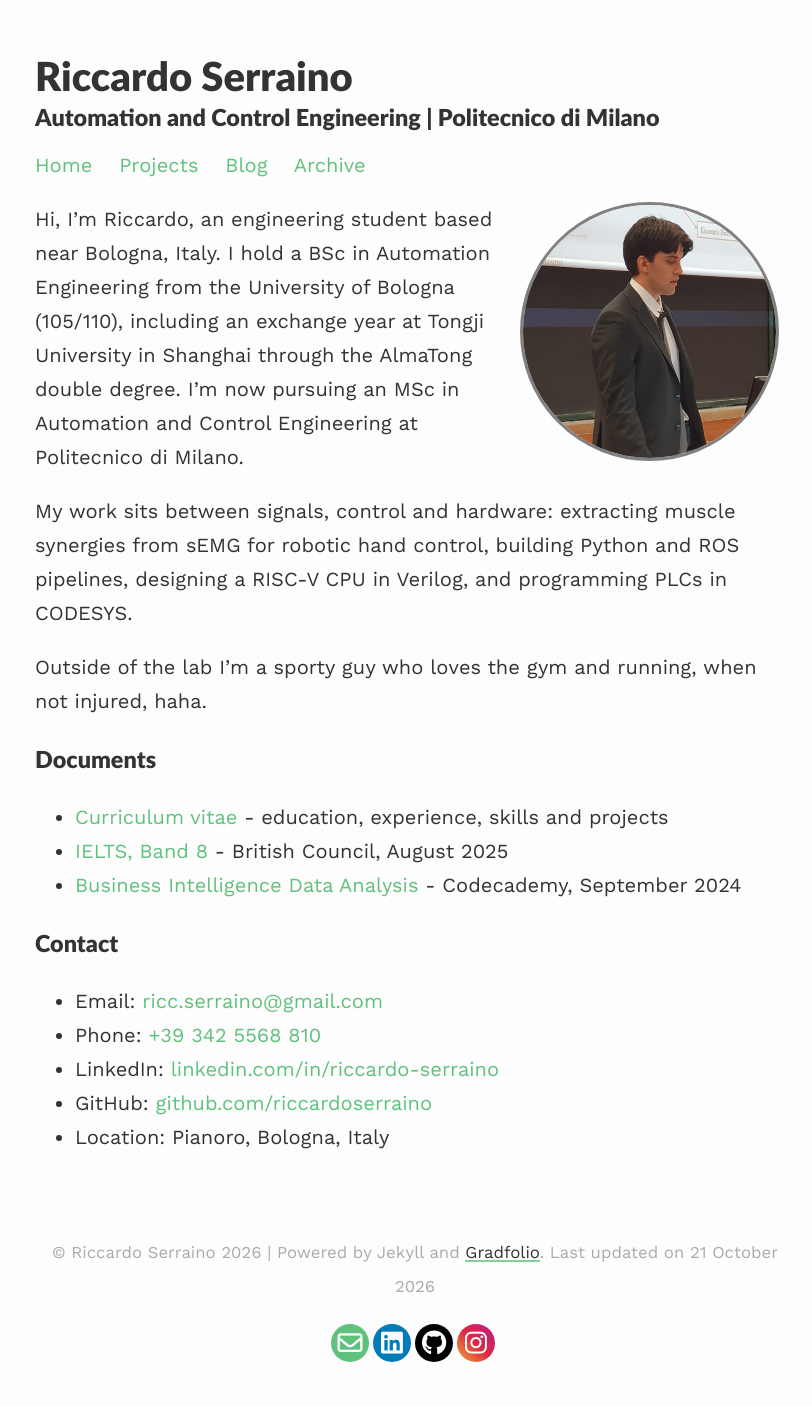
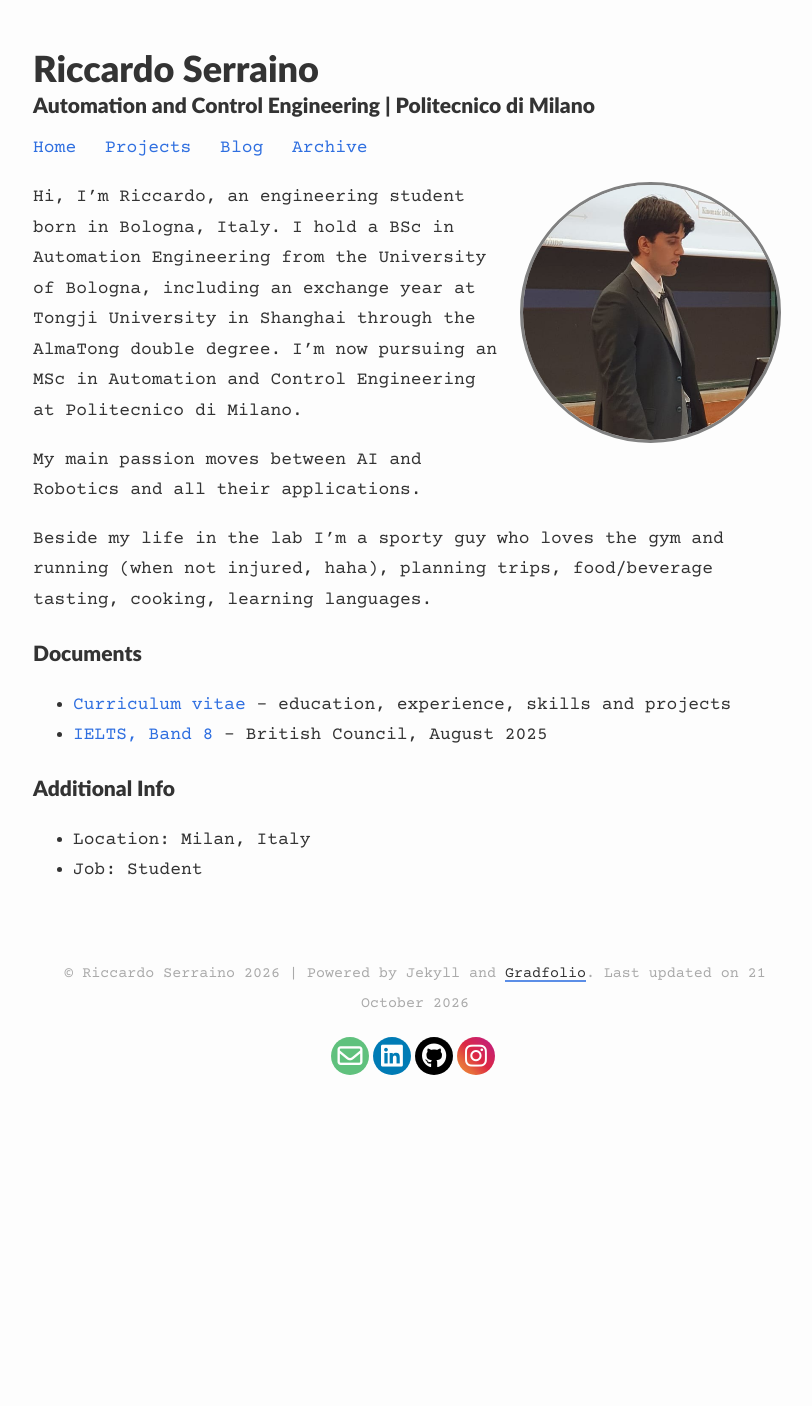
Before and after one commit to riccardoserraino/riccardoserraino.github.io, a Jekyll site: the page built from index.md, in a window 1280 px wide. Shown: the whole page, without its empty margins (225-1037 px from the left). Built offline with Jekyll 4.4.1, drawn with Linux system fonts in a browser that asks for light colours; after the commit the page ends 1116 px from its top, so only the background shows below that.

Commit message:
style change

```diff
--- a/_config.yml
+++ b/_config.yml
@@ -7,13 +7,8 @@ baseurl: "" #empty because the repository is named riccardoserraino.github.io
 url: "https://riccardoserraino.github.io" #custom url to be used instead of GitHub repository
 email: ricc.serraino@gmail.com
 
-# Pagination
-paginate: 4
-permalink: /blog/:year/:title/
-paginate_path: /blog/page:num/
-
 # Social media links in footer
-linkedin: "riccardo.serraino"
+linkedin: "riccardo-serraino"
 #stackoverflow: ""
 github: "riccardoserraino"
 #researchgate: ""
@@ -69,6 +64,5 @@ exclude:
 
 plugins:
   - jekyll-seo-tag
-  - jekyll-paginate
   - jekyll-email-protect
   - jekyll-target-blank
--- a/_layouts/default.html
+++ b/_layouts/default.html
@@ -20,6 +20,9 @@
   {% seo %}
 
   {% include favicon.html %}
+  <link rel="preconnect" href="https://fonts.googleapis.com">
+  <link rel="preconnect" href="https://fonts.gstatic.com" crossorigin>
+  <link href="https://fonts.googleapis.com/css2?family=Courier+Prime:ital,wght@0,400;0,700;1,400&display=swap" rel="stylesheet">
 
   {% include mathjax.html %}
 
--- a/assets/css/_sass/variables.scss
+++ b/assets/css/_sass/variables.scss
@@ -1,5 +1,5 @@
-$base-font-family: 'Work Sans', sans-serif;
-$base-font-size:   20px;
+$base-font-family: 'Courier Prime', 'Courier New', monospace;
+$base-font-size:   18px;
 $base-font-weight: 400;
 $small-font-size:  $base-font-size * 0.875;
 $base-line-height: 1.7;
@@ -8,15 +8,15 @@ $spacing-unit:     30px;
 $light-gray: gray;
 $text-color:       #333;
 $background-color: #fdfdfd;
-$brand-color:      #60c17d;
-$projectbox-text:  #1e2126;
+$brand-color:      #2f6fe0;
+$projectbox-text: #dbe6f8;
 
 // Color scheme for light
 $body-bg: #fdfdfd;
-$projectbox: #c3e1c9;
+$projectbox: #d3e8f8;
 $text-color: #333;
 
 // Color scheme for dark modes
-$body-bg-dark: #23272d;
-$projectbox-dark: lighten(#98a0ac, 2%);
-$text-color-dark: #98a0ac;
+$body-bg-dark: #262b33;
+$projectbox-dark: lighten(#aab2be, 2%);
+$text-color-dark: #b4bcc8;
--- a/index.md
+++ b/index.md
@@ -7,22 +7,19 @@ profile:
 published: true
 ---
 
-Hi, I'm Riccardo, an engineering student based near Bologna, Italy. I hold a BSc in Automation Engineering from the University of Bologna (105/110), including an exchange year at Tongji University in Shanghai through the AlmaTong double degree. I'm now pursuing an MSc in Automation and Control Engineering at Politecnico di Milano.
+Hi, I'm Riccardo, an engineering student born in Bologna, Italy. I hold a BSc in Automation Engineering from the University of Bologna, including an exchange year at Tongji University in Shanghai through the AlmaTong double degree. I'm now pursuing an MSc in Automation and Control Engineering at Politecnico di Milano.
 
-My work sits between signals, control and hardware: extracting muscle synergies from sEMG for robotic hand control, building Python and ROS pipelines, designing a RISC-V CPU in Verilog, and programming PLCs in CODESYS.
+My main passion moves between AI and Robotics and all their applications.
 
-Outside of the lab I'm a sporty guy who loves the gym and running, when not injured, haha.
+Beside my life in the lab I'm a sporty guy who loves the gym and running (when not injured, haha), planning trips, food/beverage tasting, cooking, learning languages.
 
 ### Documents
 
 - [Curriculum vitae]({{ "/assets/CV.pdf" | relative_url }}){:target="_blank"} - education, experience, skills and projects
 - [IELTS, Band 8](https://drive.google.com/file/d/1ZeVZoBXO7UuT9sTcKKrIeZDLKE8LFk2M/view?usp=sharing){:target="_blank"} - British Council, August 2025
-- [Business Intelligence Data Analysis](https://www.codecademy.com/profiles/riccardo.serraino/certificates/d03c7391224540ef8f850f8807a2b72a){:target="_blank"} - Codecademy, September 2024
 
-### Contact
 
-- Email: [ricc.serraino@gmail.com](mailto:ricc.serraino@gmail.com)
-- Phone: [+39 342 5568 810](tel:+39-3425568810)
-- LinkedIn: [linkedin.com/in/riccardo-serraino](https://www.linkedin.com/in/riccardo-serraino/){:target="_blank"}
-- GitHub: [github.com/riccardoserraino](https://github.com/riccardoserraino){:target="_blank"}
-- Location: Pianoro, Bologna, Italy
+### Additional Info
+
+- Location: Milan, Italy
+- Job: Student
```
Also changed, not shown: _posts/2016-01-01-jekyll.md (deleted, +0 -20 lines), _posts/2017-10-03-sherlock.md (deleted, +0 -20 lines), _posts/2018-02-05-atticus.md (deleted, +0 -16 lines), _posts/2019-07-22-some-more.md (deleted, +0 -10 lines), _posts/2019-08-19-jelly-fish.md (deleted, +0 -27 lines), _posts/2020-03-09-home-they-brought.md (deleted, +0 -26 lines), _posts/2026-06-21-add_new_social.md (deleted, +0 -55 lines), _projects/automatic-coffee-machine.md (deleted, +0 -9 lines), _projects/muscle-synergy-pipeline.md (deleted, +0 -6 lines), _projects/quadcopter-frame.md (deleted, +0 -6 lines), _projects/riscv-character-terminal.md (deleted, +0 -6 lines), _projects/riscv-cpu-core.md (deleted, +0 -6 lines), _projects/truss-bridge-analysis.md (deleted, +0 -6 lines), archive.html (deleted, +0 -20 lines), 1 more files.
